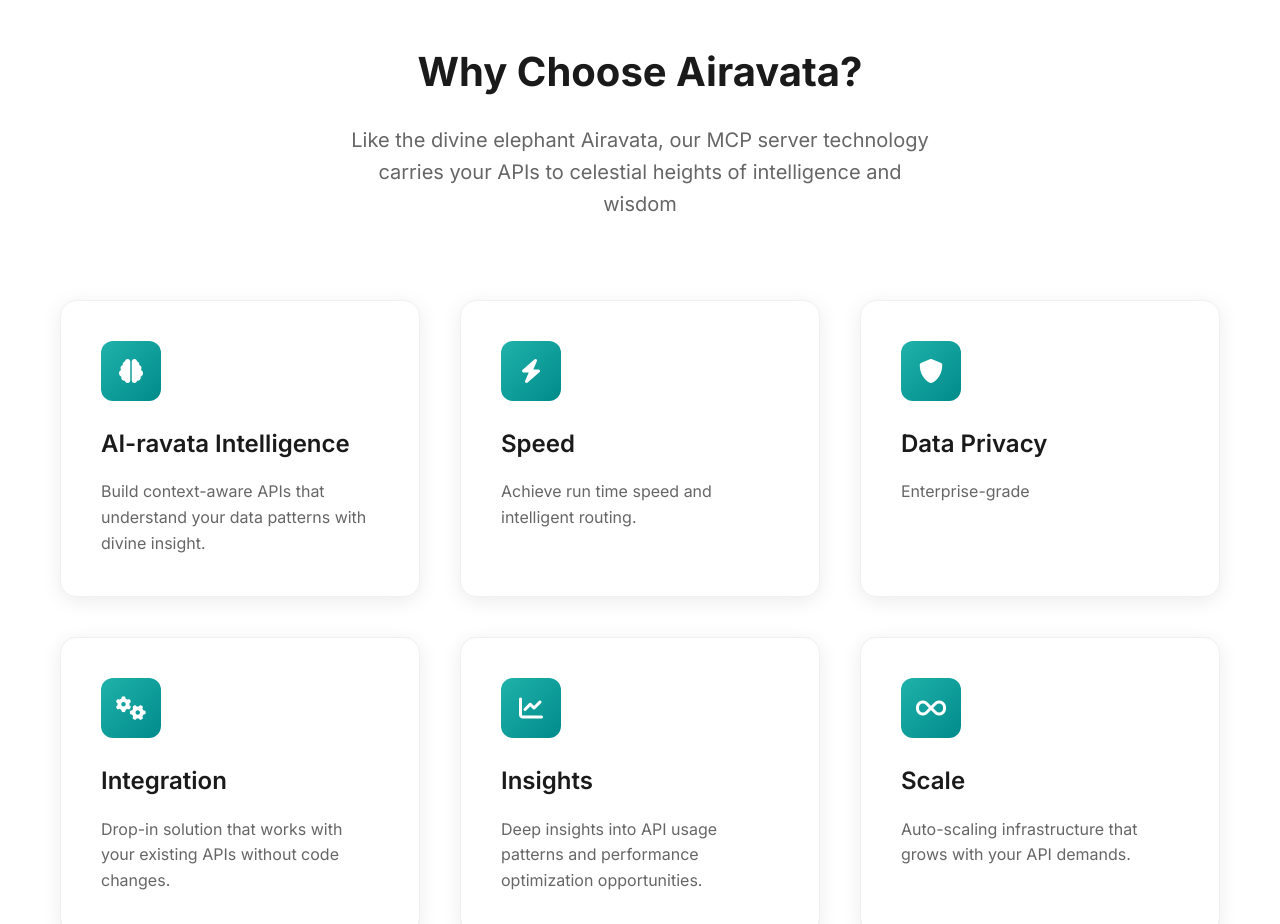
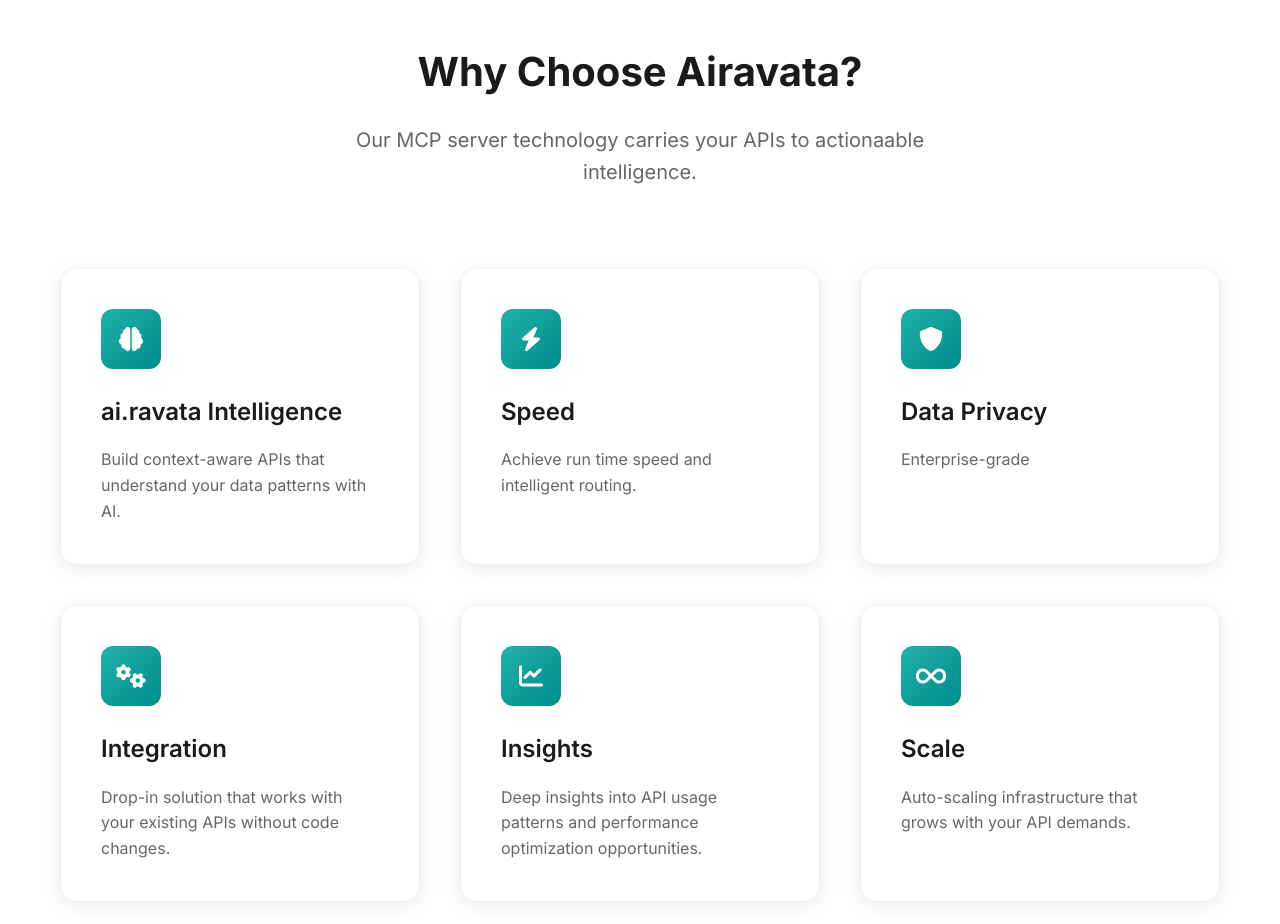
Before and after one commit to ravata-ai/web, a website: page index.html in a window 1280 px wide. Shown: the part 860-1784 px from the top of the page. Drawn offline with Linux system fonts and the light colour scheme.

Commit message:
Update index.html

```diff
--- a/index.html
+++ b/index.html
@@ -111,7 +111,7 @@
             <div class="section-header">
                 <h2 class="section-title">Why Choose Airavata?</h2>
                 <p class="section-description">
-                    Like the divine elephant Airavata, our MCP server technology carries your APIs to celestial heights of intelligence and wisdom
+                    Our MCP server technology carries your APIs to actionaable intelligence.
                 </p>
             </div>
             <div class="features-grid">
@@ -119,8 +119,8 @@
                     <div class="feature-icon">
                         <i class="fas fa-brain"></i>
                     </div>
-                    <h3>AI-ravata Intelligence</h3>
-                    <p>Build context-aware APIs that understand your data patterns with divine insight.</p>
+                    <h3>ai.ravata Intelligence</h3>
+                    <p>Build context-aware APIs that understand your data patterns with AI.</p>
                 </div>
                 <div class="feature-card">
                     <div class="feature-icon">
```
